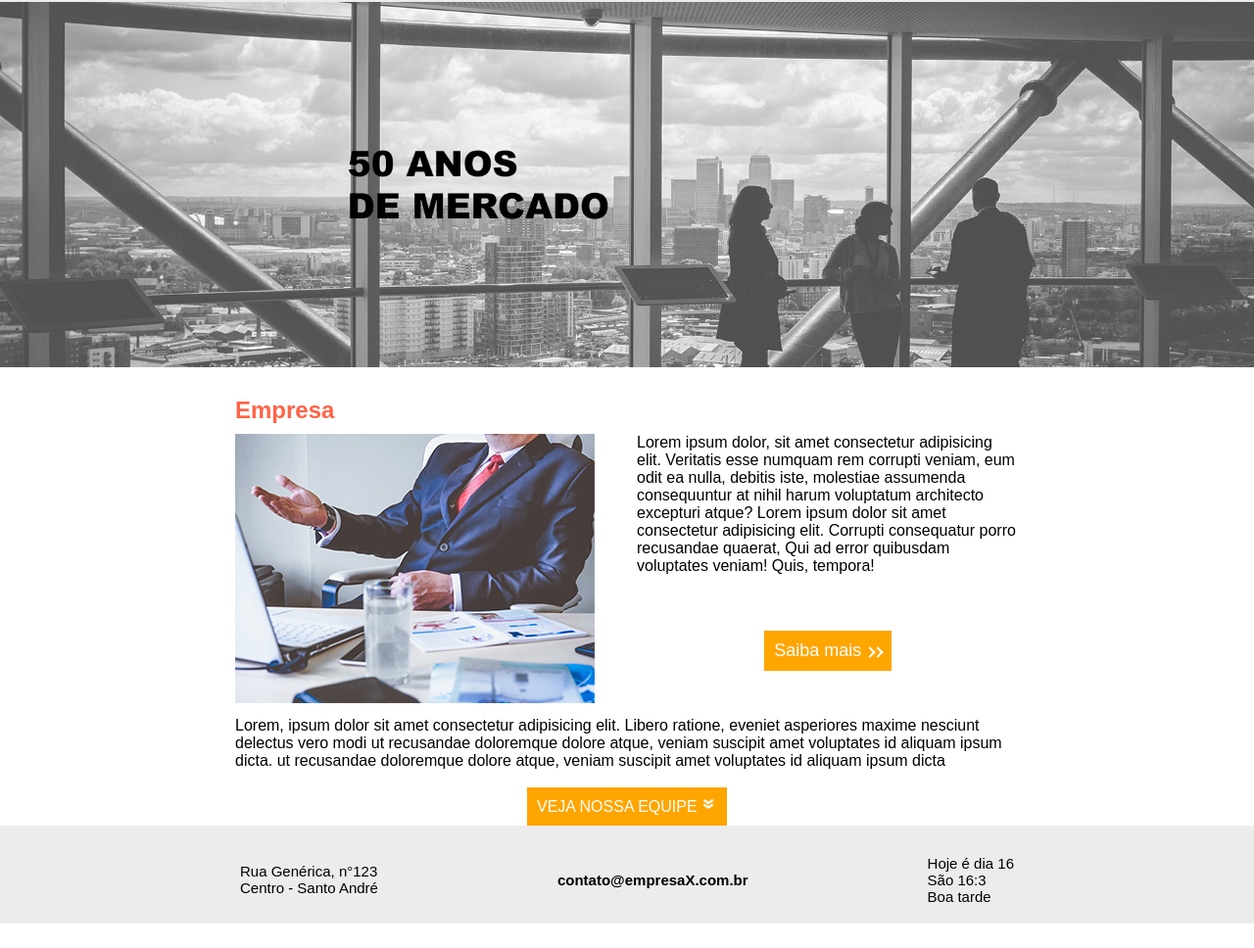
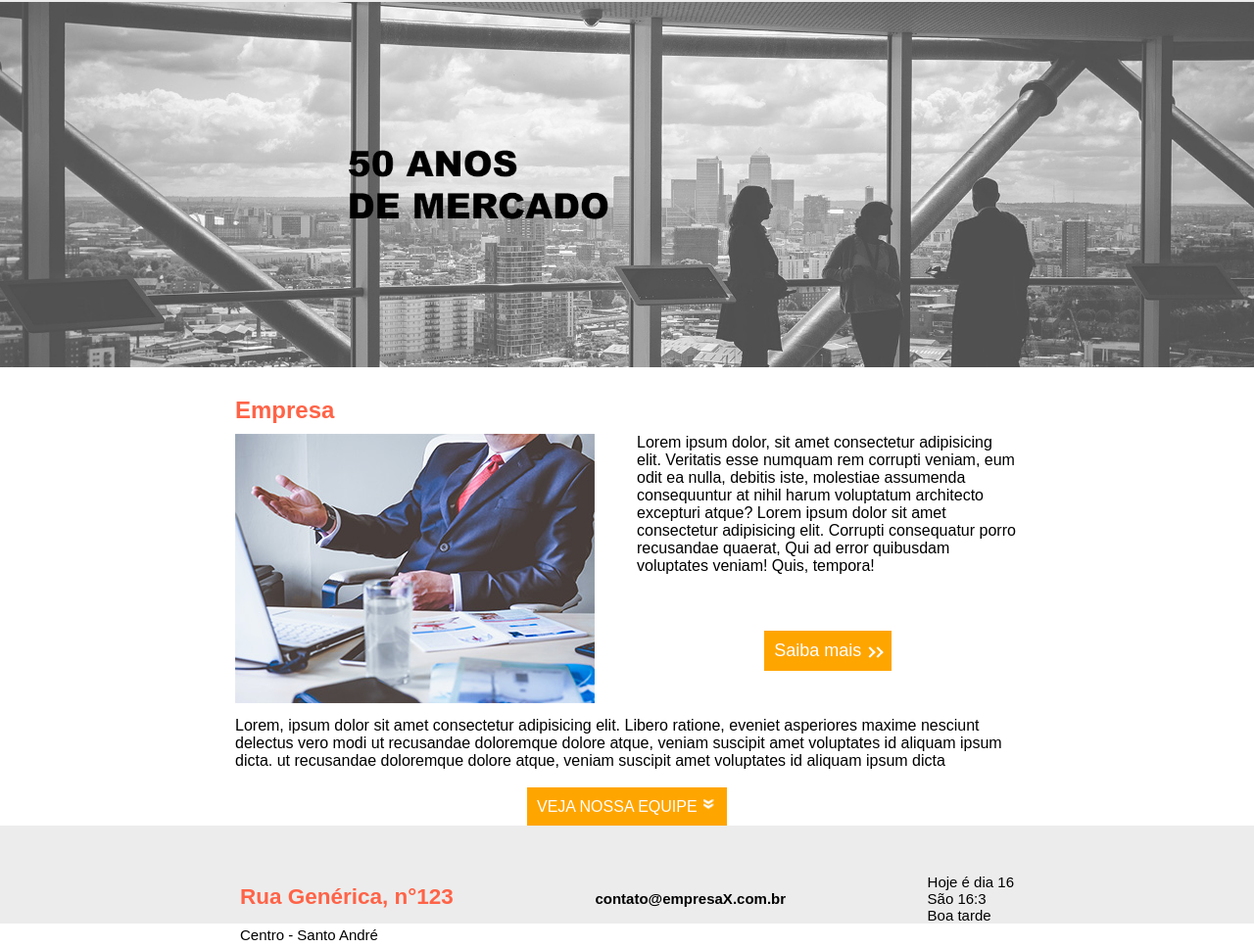
Before and after one commit to Eduardopatriota/teste-Agencia, a plain HTML site: page index.html in a window 1280 px wide. Shown: the part 110-1078 px from the top of the page at 98% size. Before the commit the page ends 1053 px from the top, so only its background shows below. Drawn offline with Linux system fonts and the light colour scheme.

Commit message:
Update index.html

```diff
--- a/index.html
+++ b/index.html
@@ -80,7 +80,7 @@
 </body>
 <footer>
     <div class="rodape">
-        <div class="itensRodape">Rua Genérica, n°123 <br>Centro - Santo André</div>
+        <div class="itensRodape"><h2 id="textoh2">Rua Genérica, n°123 </h2><br>Centro - Santo André</div>
         <div class="itensRodape"><b>contato@empresaX.com.br</b></div>
         <div class="itensRodape" id="msg">+55 11 3564-3099</div>
 
```
